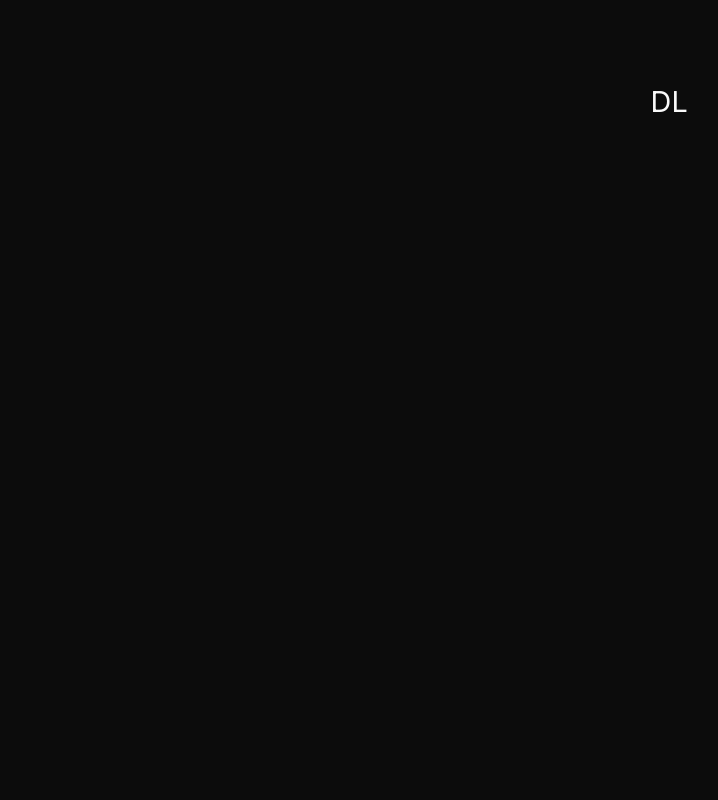
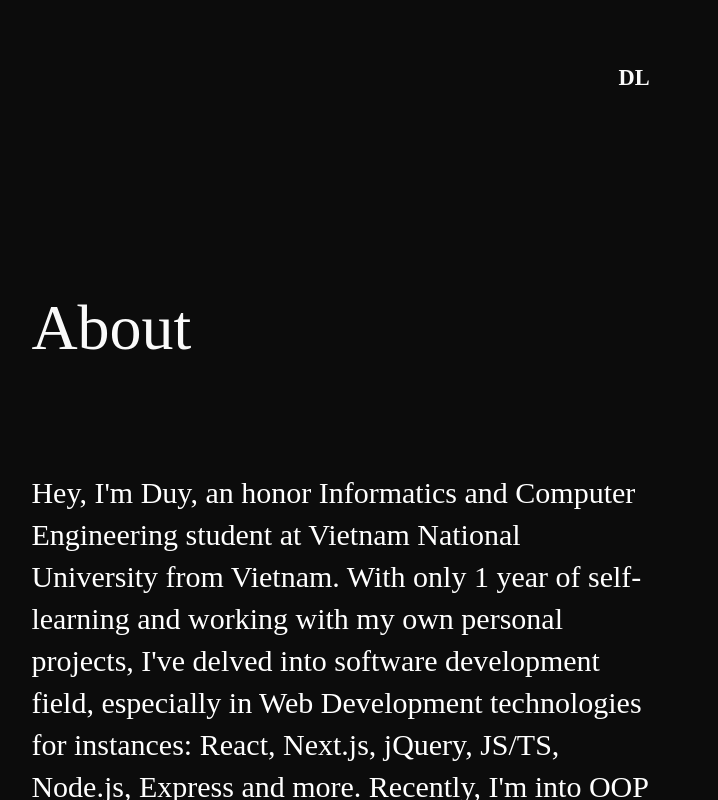
Before and after one commit to whateveriswhatever/Personal-Portfolio, a Next.js app: page /About in a window 1280 px wide. Shown: the whole page, without its empty margins (299-1017 px from the left). Built offline with nearby package versions, Linux system fonts and the light colour scheme.

Commit message:
daily update at 4:16PM on 03/20/2024

```diff
--- a/src/app/About/layout.tsx
+++ b/src/app/About/layout.tsx
@@ -1,7 +1,13 @@
 import React from "react";
+
+import "../globals.css";
 
 export default function AboutPageLayout({
   children,
 }: Readonly<{ children: React.ReactNode }>) {
-  return <div className="w-full overflow-hidden">{children}</div>;
+  return (
+    <div className="w-full h-full" style={{ overflowX: "hidden" }}>
+      {children}
+    </div>
+  );
 }
--- a/src/app/About/page.tsx
+++ b/src/app/About/page.tsx
@@ -1,11 +1,21 @@
 import PersonalLogo from "./{components}/PersonalLogo";
+import HeaderDetail from "./{components}/HeaderDetail";
+import PageContents from "./{components}/PageContents";
 
 const About: React.FC = () => {
   return (
-    <div className="phone:max-w-[86%] tablet:max-w-[21.5em] laptop:max-w-[21.5em] desktop:max-w-[21.5em] tablet:mt-0 tablet:mb-0 tablet:ml-auto tablet:mr-auto desktop:mt-0 desktop:mb-0 desktop:ml-auto desktop:mr-auto laptop:mt-0 laptop:mb-0 laptop:ml-auto laptop:mr-auto">
-      <div className="float-right" id="logo">
+    <div className="phone:max-w-[86%] tablet:max-w-[21.5em] laptop:max-w-[21.5em] desktop:max-w-[21.5em] tablet:mt-0 tablet:mb-0 tablet:ml-auto tablet:mr-auto desktop:mt-0 desktop:mb-0 desktop:ml-auto desktop:mr-auto laptop:mt-0 laptop:mb-0 laptop:ml-auto laptop:mr-auto phone:mb-0 phone:mt-0 phone:ml-auto phone:mr-auto">
+      <div className="float-right phone:mr-8" id="logo">
         <PersonalLogo />
       </div>
+
+      <div id="top-bottom-margin" className="mb-[8vh] mt-[35vh] ml-0 mr-0">
+        <HeaderDetail />
+      </div>
+
+      <>
+        <PageContents />
+      </>
     </div>
   );
 };
--- /dev/null
+++ b/src/app/About/{components}/HeaderDetail.tsx
@@ -0,0 +1,27 @@
+"use client";
+
+import React from "react";
+import { useState, useEffect } from "react";
+
+const HeaderDetail = () => {
+  const [isVisibile, setIsVisible] = useState(false);
+
+  useEffect(() => {
+    setIsVisible(true);
+  });
+
+  return (
+    <div id="hide-text-block" className="relative block overflow-hidden">
+      <h2
+        className={`text-neutral-50 ${isVisibile ? "animate-come-up" : ""} ${
+          isVisibile ? "ease-backtrack" : ""
+        } text-[2.222em]`}
+        style={{ fontFamily: "Semibold" }}
+      >
+        About
+      </h2>
+    </div>
+  );
+};
+
+export default HeaderDetail;
--- /dev/null
+++ b/src/app/About/{components}/PageContents.tsx
@@ -0,0 +1,78 @@
+import React from "react";
+
+type ParagraphContext = {
+  context: string;
+};
+
+const PageContents = () => {
+  return (
+    <div
+      id="max-width-left-70 text-color-white animate delay02"
+      className="tablet:max-w-[75%] phone:max-w-full inline"
+    >
+      <>
+        <H5 />
+      </>
+
+      <>
+        <Paragraph context="lorem isump" />
+        <Paragraph context="lorem isump" />
+        <Paragraph context="lorem isump" />
+
+        <Paragraph context="lorem isump" />
+        <Paragraph context="lorem isump" />
+        <Paragraph context="lorem isump" />
+
+        <ResumeLink />
+      </>
+    </div>
+  );
+};
+
+export default PageContents;
+
+const H5: React.FC = () => {
+  return (
+    <>
+      <h5
+        className="leading-[140%] text-[30px] mt-[12vh] ml-0 mb-[3vh] mr-0 font-medium"
+        style={{ fontFamily: "Medium" }}
+      >
+        Hey, I'm Duy, an honor Informatics and Computer Engineering student at
+        Vietnam National University from Vietnam. With only 1 year of
+        self-learning and working with my own personal projects, I've delved
+        into software development field, especially in Web Development
+        technologies for instances: React, Next.js, jQuery, JS/TS, Node.js,
+        Express and more. Recently, I'm into OOP techniques, DSA, technology
+        patterns as a view to concerete my base knowledge not is only on
+        software development but they're also in Computer Science.
+      </h5>
+    </>
+  );
+};
+
+const Paragraph: React.FC<ParagraphContext> = ({ context }) => {
+  return (
+    <>
+      <p
+        className="leading-[170%] text-[18px] mb-[3vh]"
+        style={{ fontFamily: "Regular" }}
+      >
+        {context}
+      </p>
+    </>
+  );
+};
+
+const ResumeLink: React.FC = () => {
+  return (
+    <>
+      <p
+        className="leading-[170%] text-[18px] mb-[3vh]"
+        style={{ fontFamily: "Regular" }}
+      >
+        <a className="text-rose-600">View resume</a>
+      </p>
+    </>
+  );
+};
--- a/src/app/About/{components}/PersonalLogo.tsx
+++ b/src/app/About/{components}/PersonalLogo.tsx
@@ -1,15 +1,24 @@
 "use client";
 import React from "react";
-import { useState } from "react";
+import { useState, useEffect } from "react";
 
 const PersonalLogo = () => {
   const [linkContent, setLinkContent] = useState("DL");
   const [isHovered, setIsHovered] = useState(false);
+  const [isReloaded, setIsReloaded] = useState(false);
+
+  useEffect(() => {
+    setIsReloaded(true);
+  }, []);
+
   return (
     <div className="z-[999] fixed top-[10%]">
       <a
         href="/work"
-        className="text-neutral-50 cursor-pointer no-underline hover:animate-[slow-move] hover:duration-[0.4s]"
+        className={`text-neutral-50 cursor-pointer no-underline hover:animate-[slow-move] hover:duration-[0.4s] ${
+          isReloaded ? "animate-come-up" : ""
+        } ${isReloaded ? "ease-backtrack" : ""}`}
+        // className="text-neutral-50 hover:animate-slow-move hover:duration-[0.4s]"
         onMouseEnter={() => {
           setLinkContent("DL's works");
           setIsHovered(true);
@@ -21,11 +30,20 @@ const PersonalLogo = () => {
         // style={{ marginLeft: isHovered ? "-1.2rem" : "0" }}
         style={{
           opacity: isHovered ? "999" : "1",
-          transform: isHovered ? "translateY(10vh)" : "translateY(0vh)",
-          marginLeft: isHovered ? "-1.2rem" : "0",
+          marginLeft: isHovered ? "1.5rem" : "0",
+          marginTop: isReloaded ? "-1.2rem" : "1.2rem",
         }}
       >
-        {linkContent}
+        <div
+          className="phone:mr-4 text-[1.4rem] font-semibold"
+          style={{
+            opacity: isHovered ? "999" : "1",
+            marginLeft: isHovered ? "1.5rem" : "0",
+            marginTop: isReloaded ? "-1.2rem" : "1.2rem",
+          }}
+        >
+          {linkContent}
+        </div>
       </a>
     </div>
   );
--- a/src/app/globals.css
+++ b/src/app/globals.css
@@ -19,3 +19,18 @@
     transform: translateY(0);
   }
 }
+
+@keyframes fadeIn {
+  from {
+    opacity: 0;
+    transform: translateY(30vh);
+  }
+  to {
+    opacity: 1;
+    transform: translateY(0%);
+  }
+}
+
+.fadeIn {
+  animation: fadeIn 0.6s cubic-bezier(0.2, 0.6, 0.2, 1);
+}
--- a/tailwind.config.ts
+++ b/tailwind.config.ts
@@ -18,6 +18,8 @@ const config: Config = {
       },
       animation: {
         "slow-move": "backtrack duration-500",
+        // "come-up": "come-up backtrack duration-[0.6s]",
+        "come-up": "come-up 0.7s ease-in ",
       },
       transitionTimingFunction: {
         backtrack: "cubic-bezier(0.2, 0.6, 0.2, 1)",
@@ -42,12 +44,26 @@ const config: Config = {
         "21.5em": "21.5em",
         "86%": "86%",
         "213.891px": "213.891px",
+        "35vh": "35vh",
+        "30vh": "30vh",
       },
       zIndex: {
         "999": "999",
       },
       inset: {
         "10%": "10%",
+      },
+      keyframes: {
+        "come-up": {
+          "0%": {
+            opacity: "0",
+            transform: "translateY(30vh)",
+          },
+          "100%": {
+            opacity: "1",
+            transform: "translateY(0%)",
+          },
+        },
       },
     },
     fontFamily: {
```
